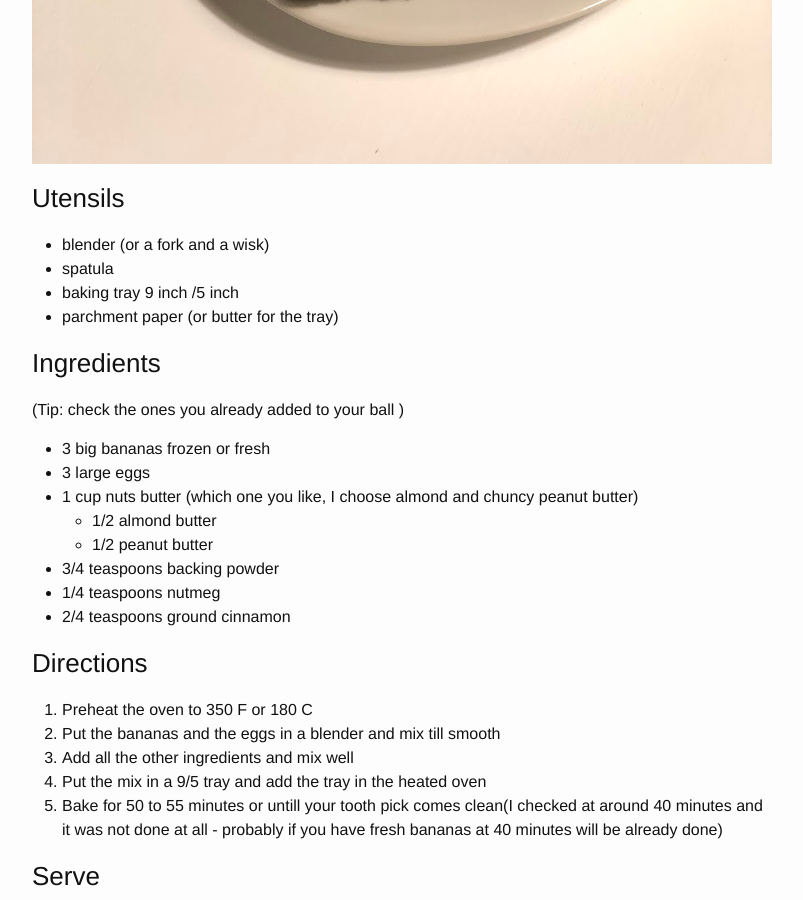
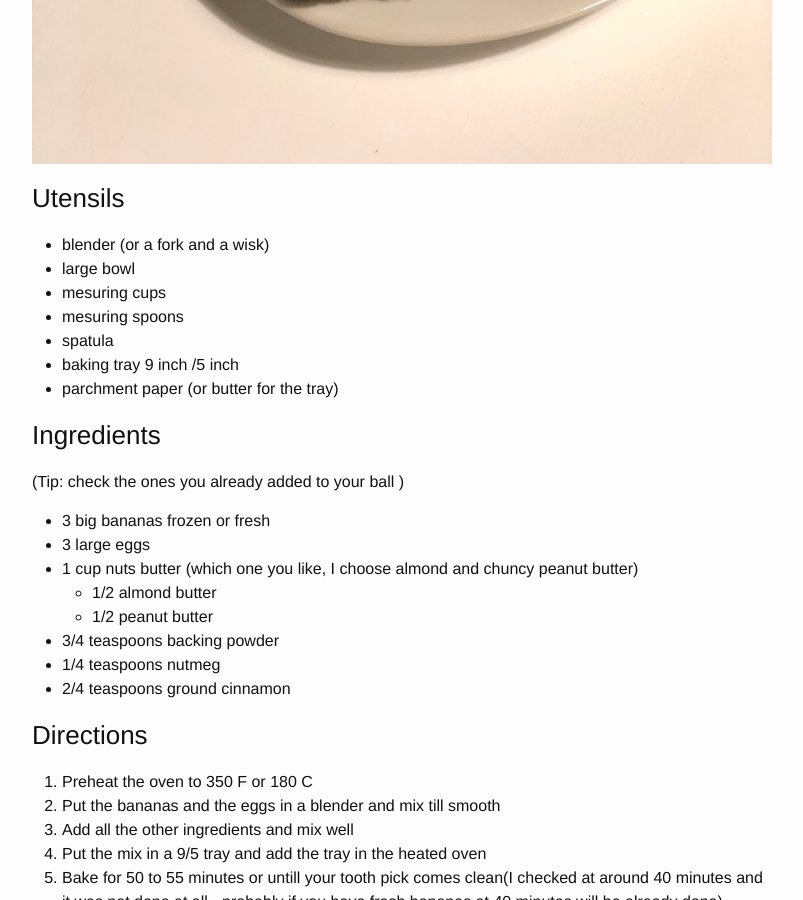
Before and after one commit to melaniaandrisan/melaniaandrisan.github.io, a Jekyll site: the page built from _posts/2018-09-25-Paleo-banana-bread.md, in a window 1280 px wide and 900 px high, scrolled down 1266 px. Shown: the whole window, without its empty margins (238-1041 px from the left). Built offline with Jekyll 4.4.1, drawn with Linux system fonts in a browser that asks for light colours; comment, search, counter and statistics services are not loaded.

Commit message:
Update 2018-09-25-Paleo-banana-bread.md

```diff
--- a/_posts/2018-09-25-Paleo-banana-bread.md
+++ b/_posts/2018-09-25-Paleo-banana-bread.md
@@ -24,6 +24,9 @@ This bread is one of my little girl favorites. Is fluffly, moist, with a thin cr
 
 ### Utensils
 - blender (or a fork and a wisk)
+- large bowl
+- mesuring cups
+- mesuring spoons
 - spatula
 - baking tray 9 inch /5 inch
 - parchment paper (or butter for the tray)
```
